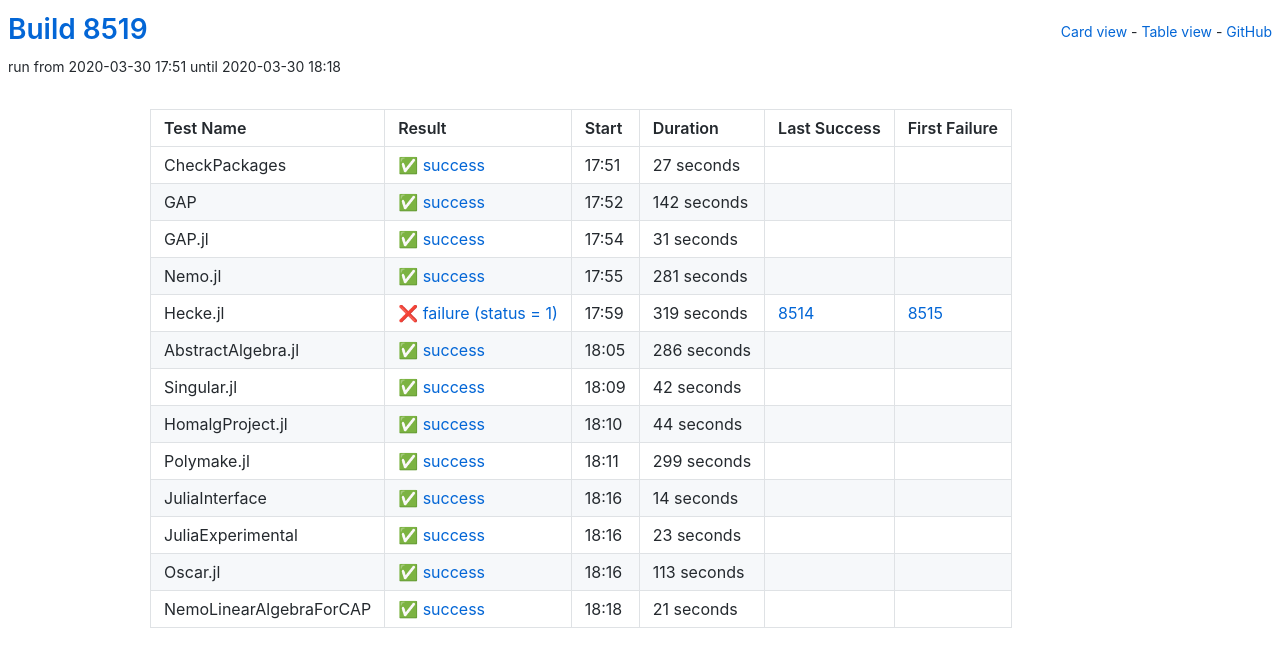
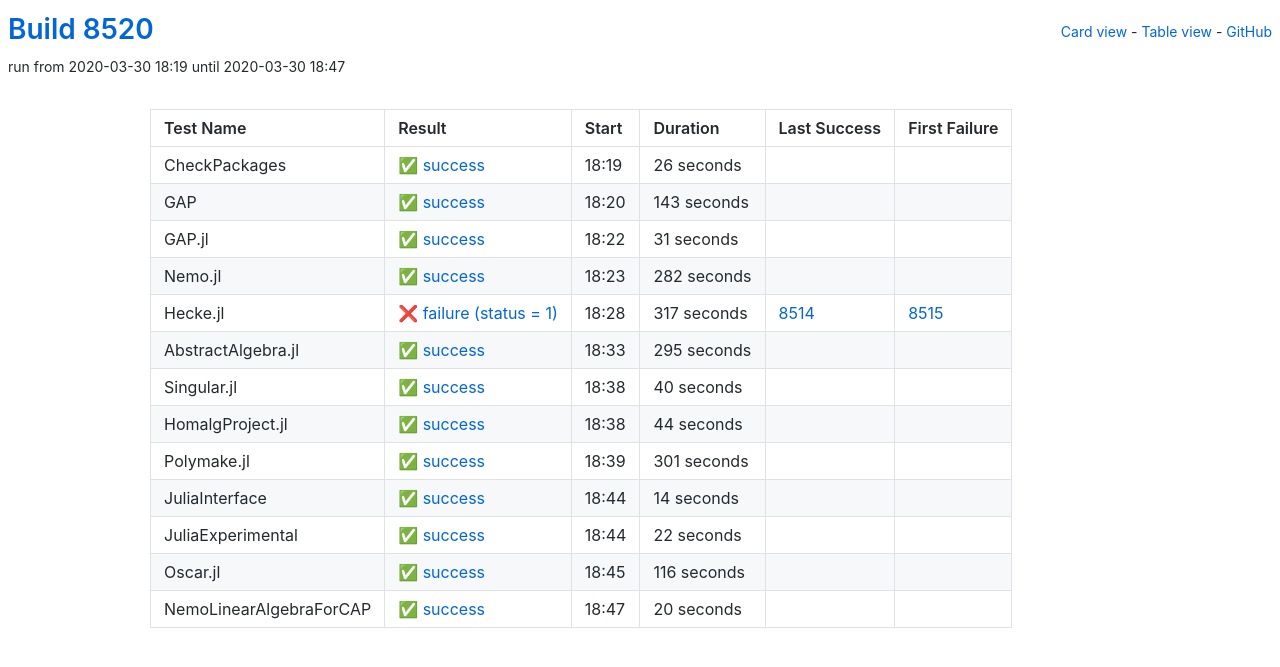
Before and after one commit to oscar-system/oscar-ci-status, a Jekyll site: the page built from table.html, in a window 1280 px wide. Shown: the top 667 px of the page. Built offline with Jekyll 4.4.1, drawn with Linux system fonts in a browser that asks for light colours.

Commit message:
Build 8520

```diff
--- a/_data/ci.yml
+++ b/_data/ci.yml
@@ -1,27 +1,27 @@
-build: 8519
-build_url: https://oscarci.mathematik.uni-kl.de/job/oscar/8519/
+build: 8520
+build_url: https://oscarci.mathematik.uni-kl.de/job/oscar/8520/
 job: oscar
 tests:
-- duration: 27
+- duration: 26
   exitcode: 0
   first_failure: false
   first_failure_url: null
   last_success: false
   last_success_url: null
-  log: https://oscarci.mathematik.uni-kl.de/job/oscar/8519/artifact/logs/build-8519/CheckPackages.log
+  log: https://oscarci.mathematik.uni-kl.de/job/oscar/8520/artifact/logs/build-8520/CheckPackages.log
   name: CheckPackages
-  start: 2020-03-30 17:51
+  start: 2020-03-30 18:19
   status: success
   success: true
-- duration: 142
+- duration: 143
   exitcode: 0
   first_failure: false
   first_failure_url: null
   last_success: false
   last_success_url: null
-  log: https://oscarci.mathematik.uni-kl.de/job/oscar/8519/artifact/logs/build-8519/GAP.log
+  log: https://oscarci.mathematik.uni-kl.de/job/oscar/8520/artifact/logs/build-8520/GAP.log
   name: GAP
-  start: 2020-03-30 17:52
+  start: 2020-03-30 18:20
   status: success
   success: true
 - duration: 31
@@ -30,53 +30,53 @@
   first_failure_url: null
   last_success: false
   last_success_url: null
-  log: https://oscarci.mathematik.uni-kl.de/job/oscar/8519/artifact/logs/build-8519/GAP.jl.log
+  log: https://oscarci.mathematik.uni-kl.de/job/oscar/8520/artifact/logs/build-8520/GAP.jl.log
   name: GAP.jl
-  start: 2020-03-30 17:54
+  start: 2020-03-30 18:22
   status: success
   success: true
-- duration: 281
+- duration: 282
   exitcode: 0
   first_failure: false
   first_failure_url: null
   last_success: false
   last_success_url: null
-  log: https://oscarci.mathematik.uni-kl.de/job/oscar/8519/artifact/logs/build-8519/Nemo.jl.log
+  log: https://oscarci.mathematik.uni-kl.de/job/oscar/8520/artifact/logs/build-8520/Nemo.jl.log
   name: Nemo.jl
-  start: 2020-03-30 17:55
+  start: 2020-03-30 18:23
   status: success
   success: true
-- duration: 319
+- duration: 317
   exitcode: 1
   first_failure: 8515
   first_failure_url: https://oscarci.mathematik.uni-kl.de/job/oscar/8515/
   last_success: 8514
   last_success_url: https://oscarci.mathematik.uni-kl.de/job/oscar/8514/
-  log: https://oscarci.mathematik.uni-kl.de/job/oscar/8519/artifact/logs/build-8519/Hecke.jl.log
+  log: https://oscarci.mathematik.uni-kl.de/job/oscar/8520/artifact/logs/build-8520/Hecke.jl.log
   name: Hecke.jl
-  start: 2020-03-30 17:59
+  start: 2020-03-30 18:28
   status: failure
   success: false
-- duration: 286
+- duration: 295
   exitcode: 0
   first_failure: false
   first_failure_url: null
   last_success: false
   last_success_url: null
-  log: https://oscarci.mathematik.uni-kl.de/job/oscar/8519/artifact/logs/build-8519/AbstractAlgebra.jl.log
+  log: https://oscarci.mathematik.uni-kl.de/job/oscar/8520/artifact/logs/build-8520/AbstractAlgebra.jl.log
   name: AbstractAlgebra.jl
-  start: 2020-03-30 18:05
+  start: 2020-03-30 18:33
   status: success
   success: true
-- duration: 42
+- duration: 40
   exitcode: 0
   first_failure: false
   first_failure_url: null
   last_success: false
   last_success_url: null
-  log: https://oscarci.mathematik.uni-kl.de/job/oscar/8519/artifact/logs/build-8519/Singular.jl.log
+  log: https://oscarci.mathematik.uni-kl.de/job/oscar/8520/artifact/logs/build-8520/Singular.jl.log
   name: Singular.jl
-  start: 2020-03-30 18:09
+  start: 2020-03-30 18:38
   status: success
   success: true
 - duration: 44
@@ -85,20 +85,20 @@
   first_failure_url: null
   last_success: false
   last_success_url: null
-  log: https://oscarci.mathematik.uni-kl.de/job/oscar/8519/artifact/logs/build-8519/HomalgProject.jl.log
+  log: https://oscarci.mathematik.uni-kl.de/job/oscar/8520/artifact/logs/build-8520/HomalgProject.jl.log
   name: HomalgProject.jl
-  start: 2020-03-30 18:10
+  start: 2020-03-30 18:38
   status: success
   success: true
-- duration: 299
+- duration: 301
   exitcode: 0
   first_failure: false
   first_failure_url: null
   last_success: false
   last_success_url: null
-  log: https://oscarci.mathematik.uni-kl.de/job/oscar/8519/artifact/logs/build-8519/Polymake.jl.log
+  log: https://oscarci.mathematik.uni-kl.de/job/oscar/8520/artifact/logs/build-8520/Polymake.jl.log
   name: Polymake.jl
-  start: 2020-03-30 18:11
+  start: 2020-03-30 18:39
   status: success
   success: true
 - duration: 14
@@ -107,41 +107,41 @@
   first_failure_url: null
   last_success: false
   last_success_url: null
-  log: https://oscarci.mathematik.uni-kl.de/job/oscar/8519/artifact/logs/build-8519/JuliaInterface.log
+  log: https://oscarci.mathematik.uni-kl.de/job/oscar/8520/artifact/logs/build-8520/JuliaInterface.log
   name: JuliaInterface
-  start: 2020-03-30 18:16
+  start: 2020-03-30 18:44
   status: success
   success: true
-- duration: 23
+- duration: 22
   exitcode: 0
   first_failure: false
   first_failure_url: null
   last_success: false
   last_success_url: null
-  log: https://oscarci.mathematik.uni-kl.de/job/oscar/8519/artifact/logs/build-8519/JuliaExperimental.log
+  log: https://oscarci.mathematik.uni-kl.de/job/oscar/8520/artifact/logs/build-8520/JuliaExperimental.log
   name: JuliaExperimental
-  start: 2020-03-30 18:16
+  start: 2020-03-30 18:44
   status: success
   success: true
-- duration: 113
+- duration: 116
   exitcode: 0
   first_failure: false
   first_failure_url: null
   last_success: false
   last_success_url: null
-  log: https://oscarci.mathematik.uni-kl.de/job/oscar/8519/artifact/logs/build-8519/Oscar.jl.log
+  log: https://oscarci.mathematik.uni-kl.de/job/oscar/8520/artifact/logs/build-8520/Oscar.jl.log
   name: Oscar.jl
-  start: 2020-03-30 18:16
+  start: 2020-03-30 18:45
   status: success
   success: true
-- duration: 21
+- duration: 20
   exitcode: 0
   first_failure: false
   first_failure_url: null
   last_success: false
   last_success_url: null
-  log: https://oscarci.mathematik.uni-kl.de/job/oscar/8519/artifact/logs/build-8519/NemoLinearAlgebraForCAP.log
+  log: https://oscarci.mathematik.uni-kl.de/job/oscar/8520/artifact/logs/build-8520/NemoLinearAlgebraForCAP.log
   name: NemoLinearAlgebraForCAP
-  start: 2020-03-30 18:18
+  start: 2020-03-30 18:47
   status: success
   success: true
```
Also changed, not shown: README.md.
